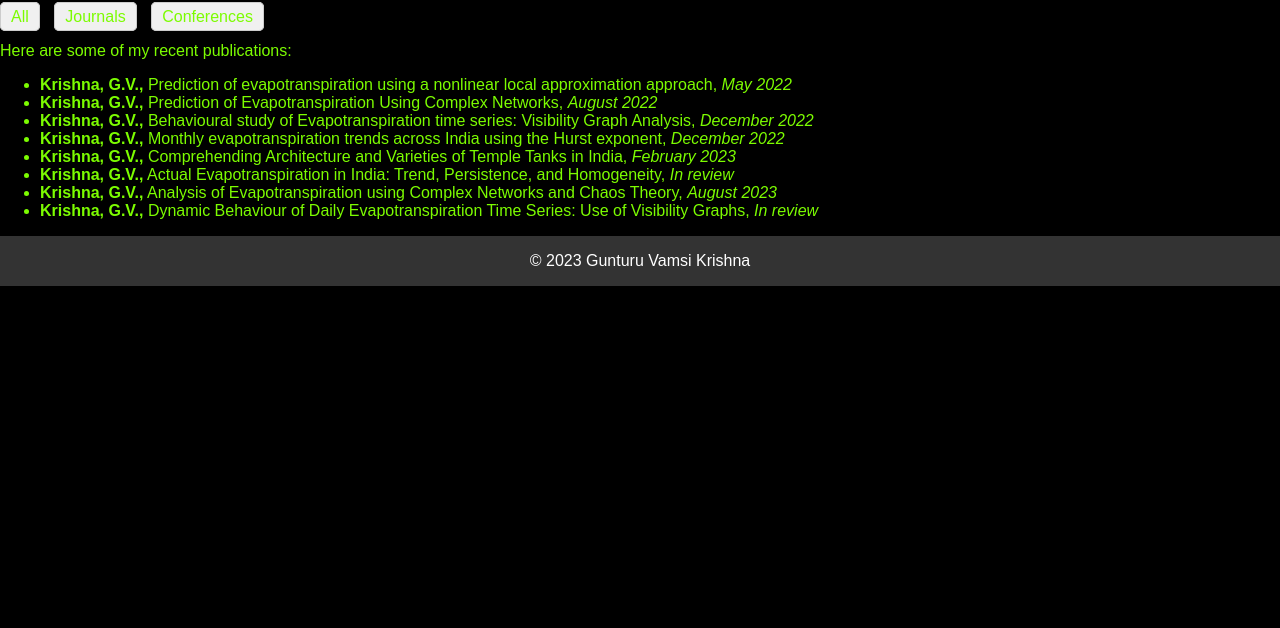
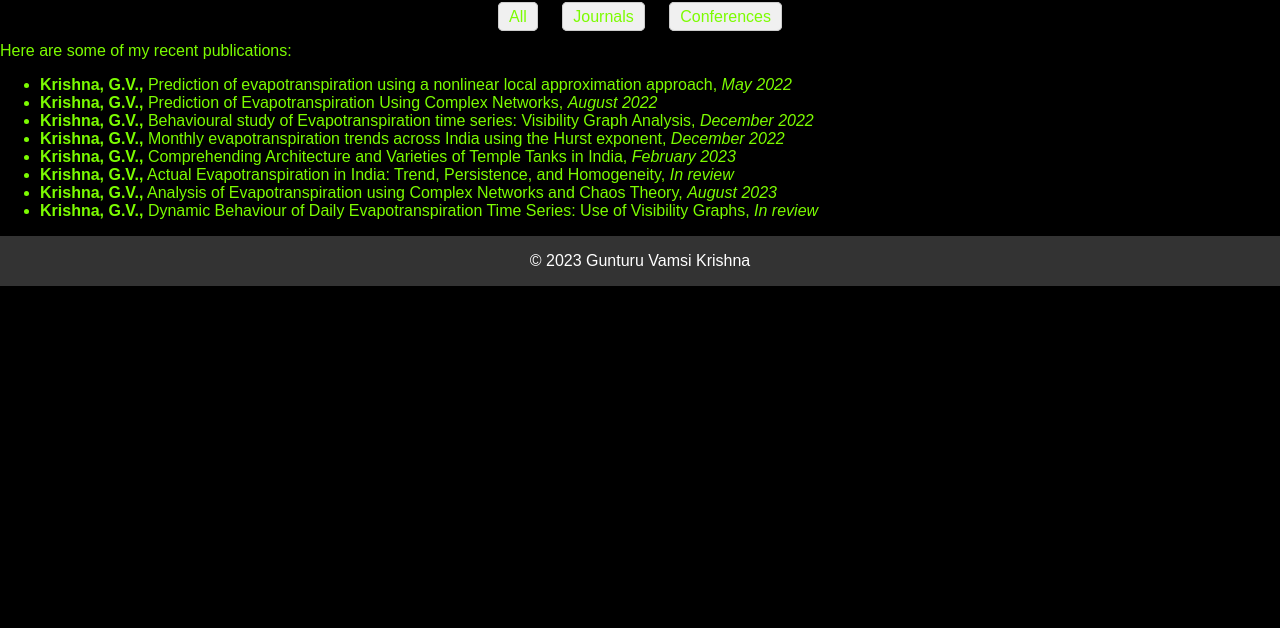
Before and after one commit to vamsikrishna-g/gvk, a plain HTML site: page index.html in a window 1280 px wide. Shown: the part 172-800 px from the top of the page. Drawn offline with Linux system fonts and the light colour scheme.

Commit message:
Update style.css

```diff
--- a/style.css
+++ b/style.css
@@ -7,6 +7,20 @@ body {
       min-height: 100vh;
       background-color:black;
       color: #7CFC00;
+}
+/* Add CSS to center-align filter buttons */
+.filter-buttons {
+    text-align: center; /* Center-align the buttons */
+    margin: 20px 0; /* Add some margin for spacing */
+}
+
+.filter-button {
+    cursor: pointer;
+    margin: 0 10px; /* Add margin between buttons */
+    padding: 5px 10px;
+    border: 1px solid #ccc;
+    border-radius: 5px;
+    background-color: #f0f0f0;
 }
 
 h1 {
```
